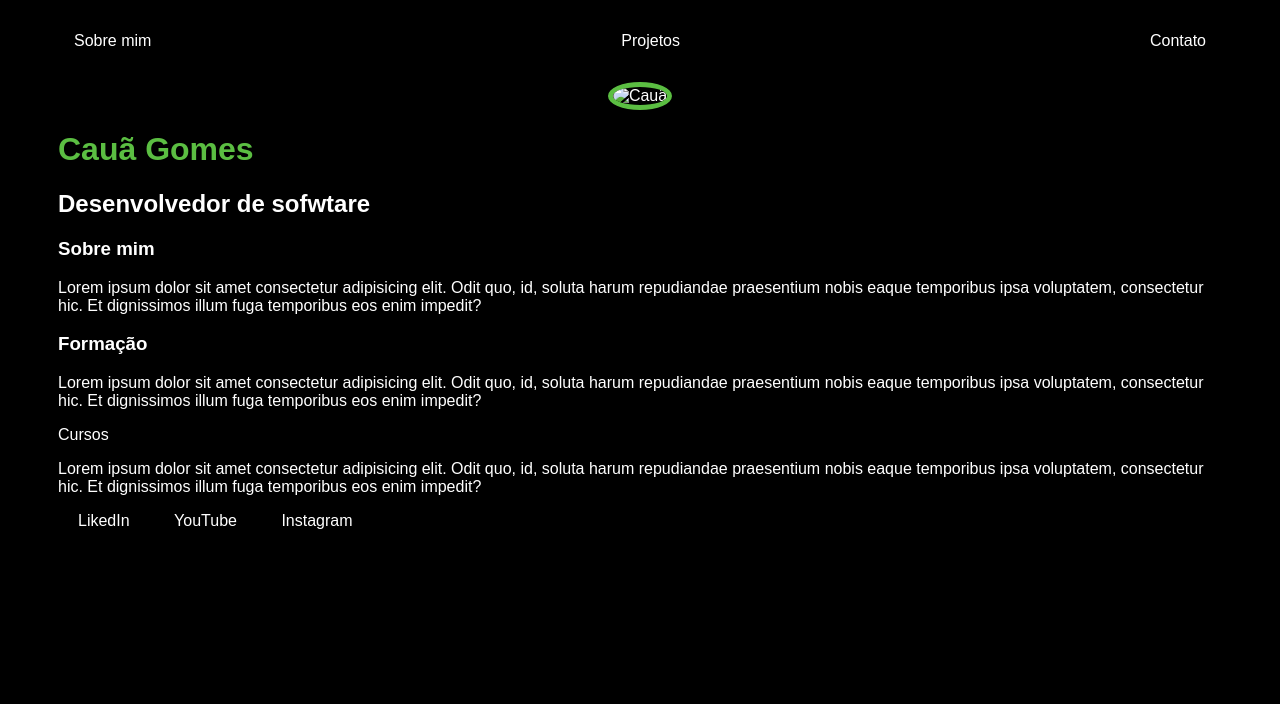
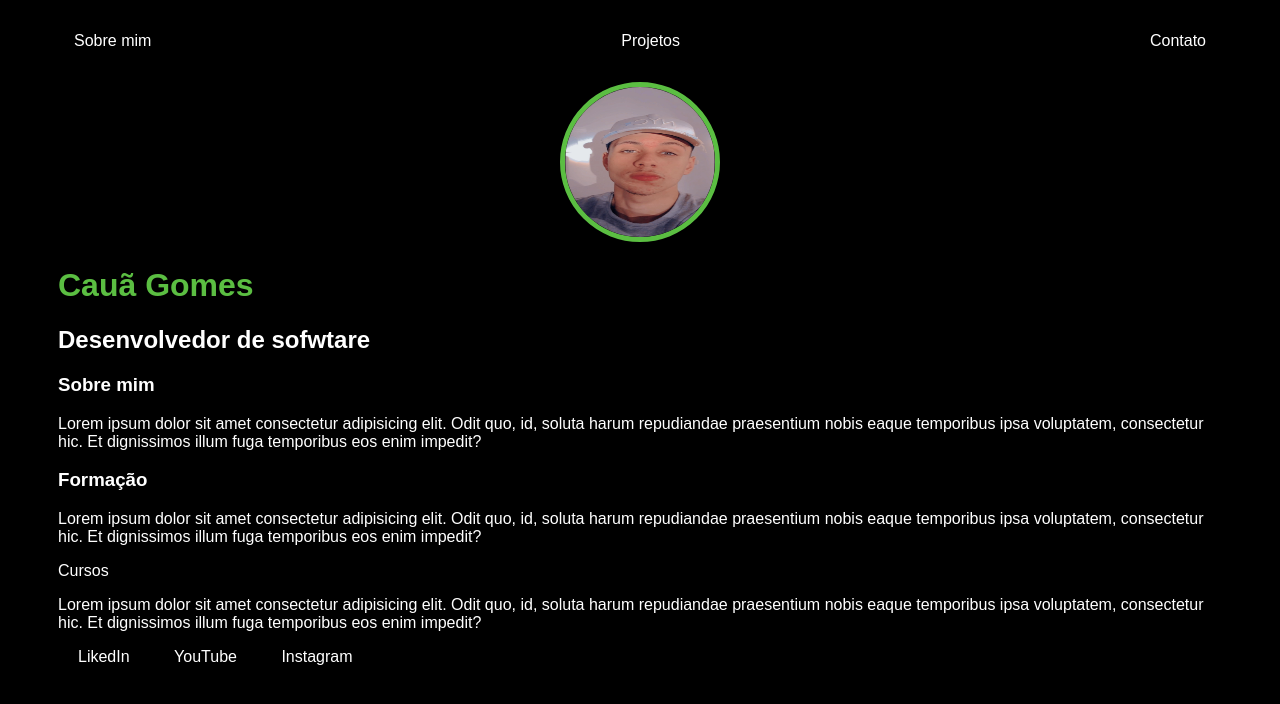
Before and after one commit to Cauf3/GithubPages, a plain HTML site: page index.html in a window 1280 px wide. Drawn offline with Linux system fonts and the light colour scheme.

Commit message:
Add files via upload

```diff
--- a/index.html
+++ b/index.html
@@ -24,7 +24,7 @@
 
         <header>
             <div class="center">
-                <img src="image/Ramires.png" alt="Cauã">
+                <img src="Ramires.png" alt="Cauã">
             </div>
             <h1>Cauã Gomes</h1>
             <h2>Desenvolvedor de sofwtare</h2>
```
